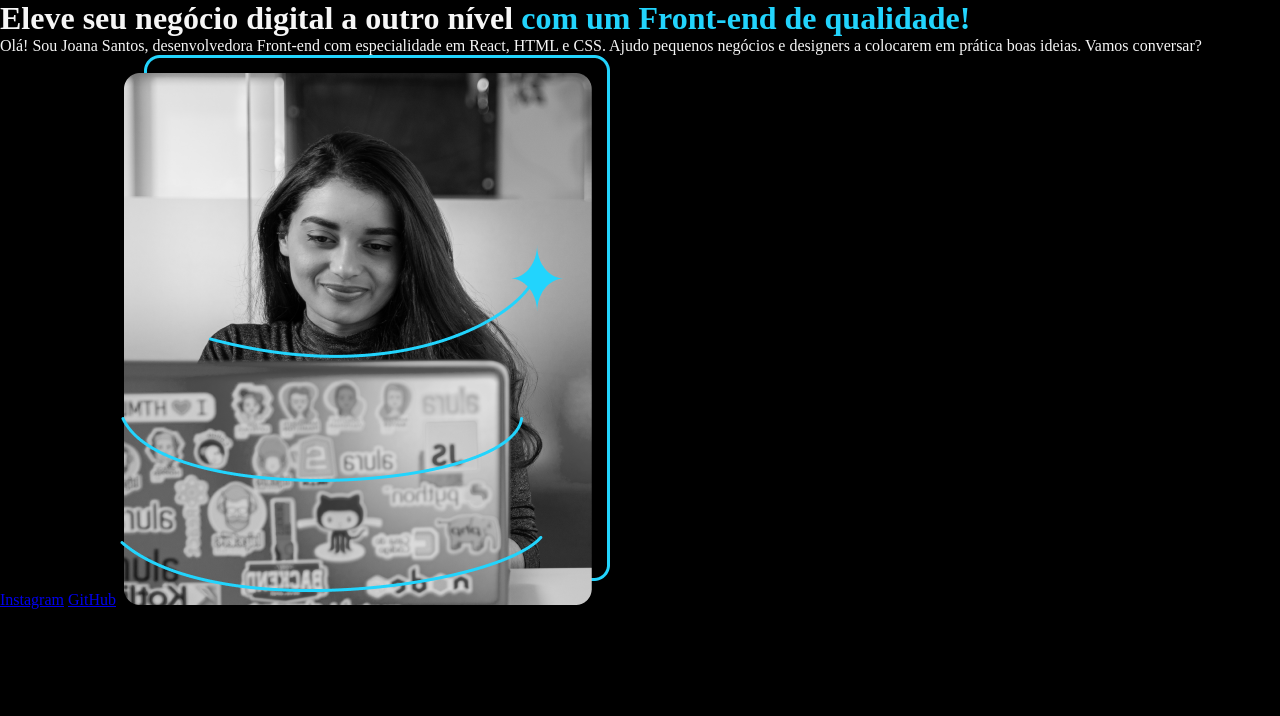
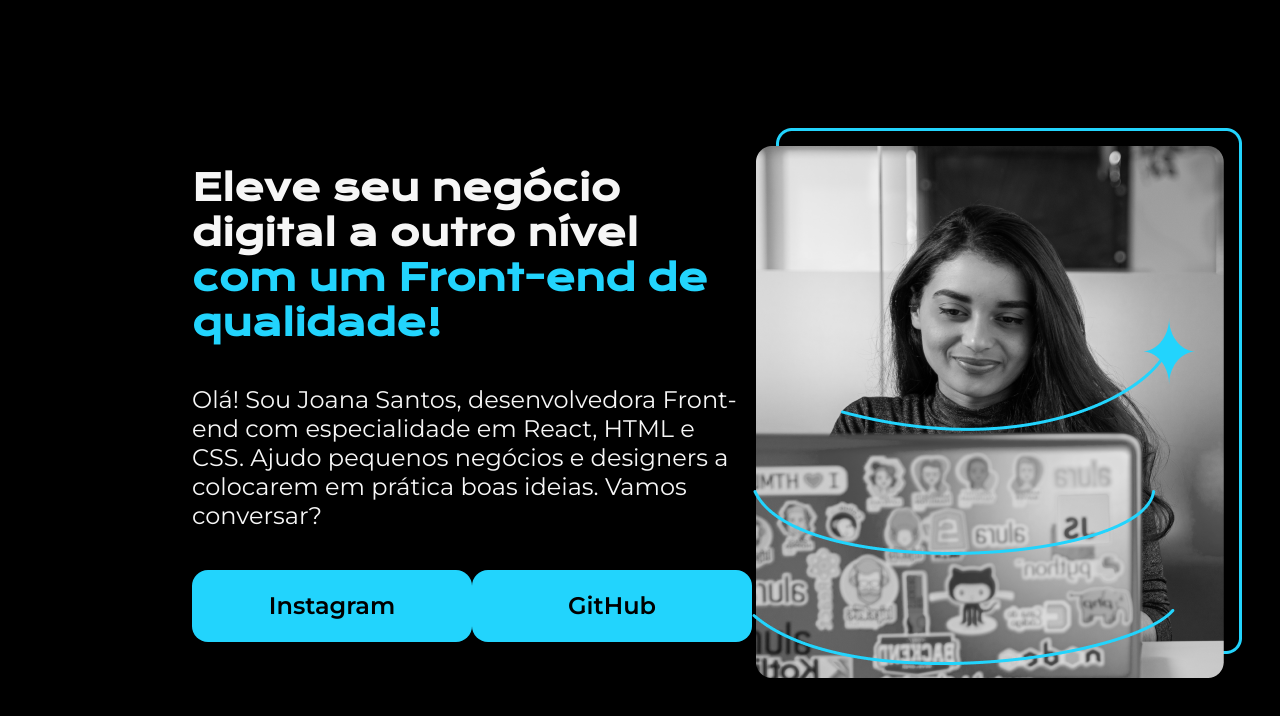
Before and after one commit to OEscriba/one-t7-iniciante-programacao, a plain HTML site: page html-e-css-curso-1/index.html in a window 1280 px wide. Drawn offline with nearby package versions, Linux system fonts and the light colour scheme.

Commit message:
feat: styles the page further to replicate the Figma project

```diff
--- /dev/null
+++ b/html-e-css-curso-1/exercicios/ex3.css
@@ -0,0 +1,23 @@
+* {
+    margin: 0;
+    padding: 0;
+}
+
+body {
+    display: flex;
+    align-items: center;
+    height: 100vh;
+    box-sizing: border-box;
+    background-color: black;
+    color: #f6f6f6
+}
+
+.titulo-destaque {
+    color: #22D4FD;
+    ;
+}
+
+.apresentacao {
+    display: flex;
+    align-items: center;
+}
--- a/html-e-css-curso-1/index.html
+++ b/html-e-css-curso-1/index.html
@@ -10,11 +10,15 @@
     <header>
 
     </header>
-    <main>
-        <h1>Eleve seu negócio digital a outro nível <strong class="titulo-destaque">com um Front-end de qualidade!</strong></h1>
-        <p>Olá! Sou Joana Santos, desenvolvedora Front-end com especialidade em React, HTML e CSS. Ajudo pequenos negócios e designers a colocarem em prática boas ideias. Vamos conversar?</p>
-        <a href="https://instagram.com/fernandothibes">Instagram</a>
-        <a href="https://github.com/oescriba">GitHub</a>
+    <main class="apresentacao">
+        <section class="apresentacao__conteudo">
+            <h1 class="apresentacao__conteudo__titulo">Eleve seu negócio digital a outro nível <strong class="titulo-destaque">com um Front-end de qualidade!</strong></h1>
+            <p class="apresentacao__conteudo__texto">Olá! Sou Joana Santos, desenvolvedora Front-end com especialidade em React, HTML e CSS. Ajudo pequenos negócios e designers a colocarem em prática boas ideias. Vamos conversar?</p>
+            <div class="apresentacao__links">
+                <a class="apresentacao__links__link" href="https://instagram.com/fernandothibes">Instagram</a>
+                <a class="apresentacao__links__link" href="https://github.com/oescriba">GitHub</a>
+            </div>
+        </section>
         <img src="woman-programmer.png" alt="Foto preto e branco de uma mulher programando">
     </main>
     <footer>
--- a/html-e-css-curso-1/style.css
+++ b/html-e-css-curso-1/style.css
@@ -1,9 +1,13 @@
+@import url('https://fonts.googleapis.com/css2?family=Krona+One&family=Montserrat:ital,wght@0,100..900;1,100..900&display=swap');
+
 * {
     margin: 0;
     padding: 0;
 }
 
 body {
+    height: 100vh;
+    box-sizing: border-box;
     background-color: black;
     color: #f6f6f6
 }
@@ -13,8 +17,44 @@ body {
     ;
 }
 
-span {
-    color: #22D4FD;
-    border: 1px solid #22D4FD;
-    padding: 10px;
+.apresentacao {
+    margin: 10% 15%;
+    display: flex;
+    align-items: center;
+    justify-content: space-between;
 }
+
+.apresentacao__conteudo {
+    width: 615px;
+    display: flex;
+    flex-direction: column;
+    gap: 40px;
+}
+
+.apresentacao__conteudo__titulo {
+    font-size: 36px;
+    font-family: "Krona One", sans-serif;
+}
+
+.apresentacao__conteudo__texto {
+    font-size: 24px;
+    font-family: "Montserrat", sans-serif;
+}
+
+.apresentacao__links {
+    display: flex;
+    justify-content: space-between;
+}
+
+.apresentacao__links__link {
+    background-color: #22D4FD;
+    width: 280px;
+    text-align: center;
+    border-radius: 16px;
+    font-family: "Montserrat", sans-serif;
+    font-weight: 600;
+    font-size: 24px;
+    padding: 21.5px 0;
+    text-decoration: none;
+    color: #000000;
+}
```
Also changed, not shown: html-e-css-curso-1/exercicios/ex3.html (added, +26 -0 lines), html-e-css-curso-1/exercicios/woman-programmer.png (added).
